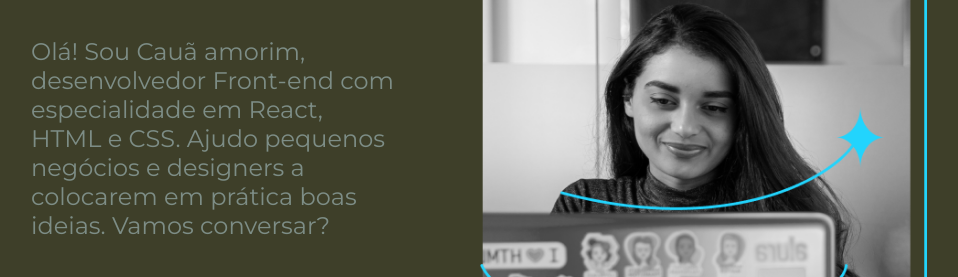
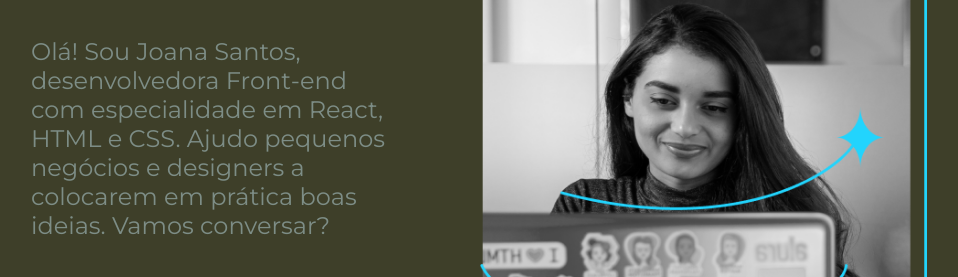
Before and after one commit to Kaitchin12/repositorio-portifolio-alura, a plain HTML site: page index.html in a window 1280 px wide. Shown: the part 392-669 px from the top of the page, without its empty margins (161-1119 px from the left). Drawn offline with nearby package versions, Linux system fonts and the light colour scheme.

Commit message:
Revert "commit-no-visual-studio-code"
This reverts commit c85d5ae5db5f145a8b53d075da49d8a1b01bd1da.

```diff
--- a/index.html
+++ b/index.html
@@ -21,7 +21,7 @@
             <h1 class="apresentacao__conteudo__titulo">Eleve seu negócio digital a outro nível<strong
             class="titulo-destaque"> com um Front-end de qualidade!
             </strong></h1>
-            <p class="apresentacao__conteudo__texto">Olá! Sou Cauã amorim, desenvolvedor
+            <p class="apresentacao__conteudo__texto">Olá! Sou Joana Santos, desenvolvedora
             Front-end com especialidade em React, HTML e
             CSS. Ajudo pequenos negócios e designers a
             colocarem em prática boas ideias. Vamos
```
